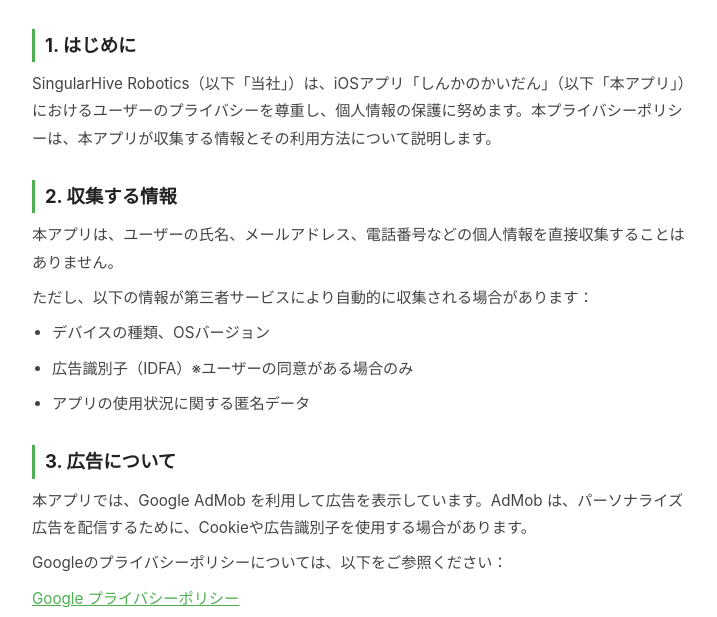
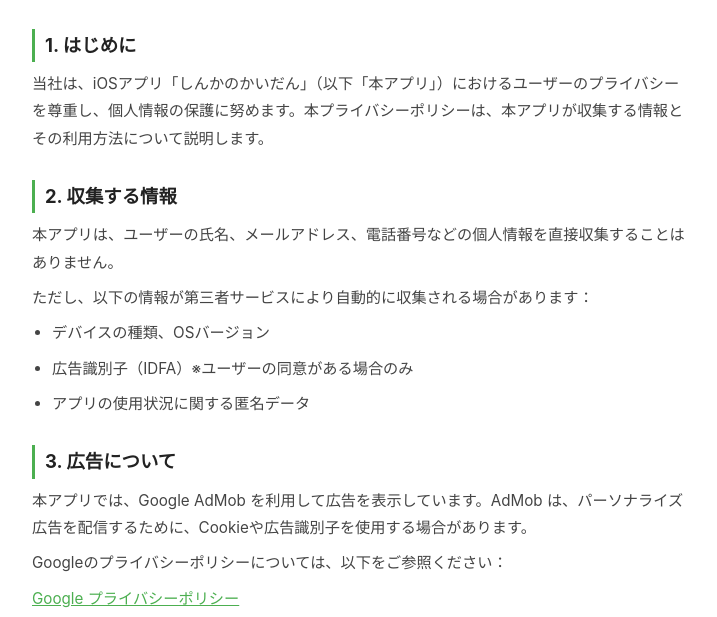
Before and after one commit to ki-84/shinkanokaidan_support, a plain HTML site: page privacy-policy.html in a window 1280 px wide. Shown: the part 143-760 px from the top of the page, without its empty margins (280-997 px from the left). Drawn offline with Linux system fonts and the light colour scheme.

```diff
--- a/privacy-policy.html
+++ b/privacy-policy.html
@@ -60,7 +60,7 @@
         <p class="app-name">しんかのかいだん</p>
 
         <h2>1. はじめに</h2>
-        <p>SingularHive Robotics（以下「当社」）は、iOSアプリ「しんかのかいだん」（以下「本アプリ」）におけるユーザーのプライバシーを尊重し、個人情報の保護に努めます。本プライバシーポリシーは、本アプリが収集する情報とその利用方法について説明します。</p>
+        <p>当社は、iOSアプリ「しんかのかいだん」（以下「本アプリ」）におけるユーザーのプライバシーを尊重し、個人情報の保護に努めます。本プライバシーポリシーは、本アプリが収集する情報とその利用方法について説明します。</p>
 
         <h2>2. 収集する情報</h2>
         <p>本アプリは、ユーザーの氏名、メールアドレス、電話番号などの個人情報を直接収集することはありません。</p>
```
